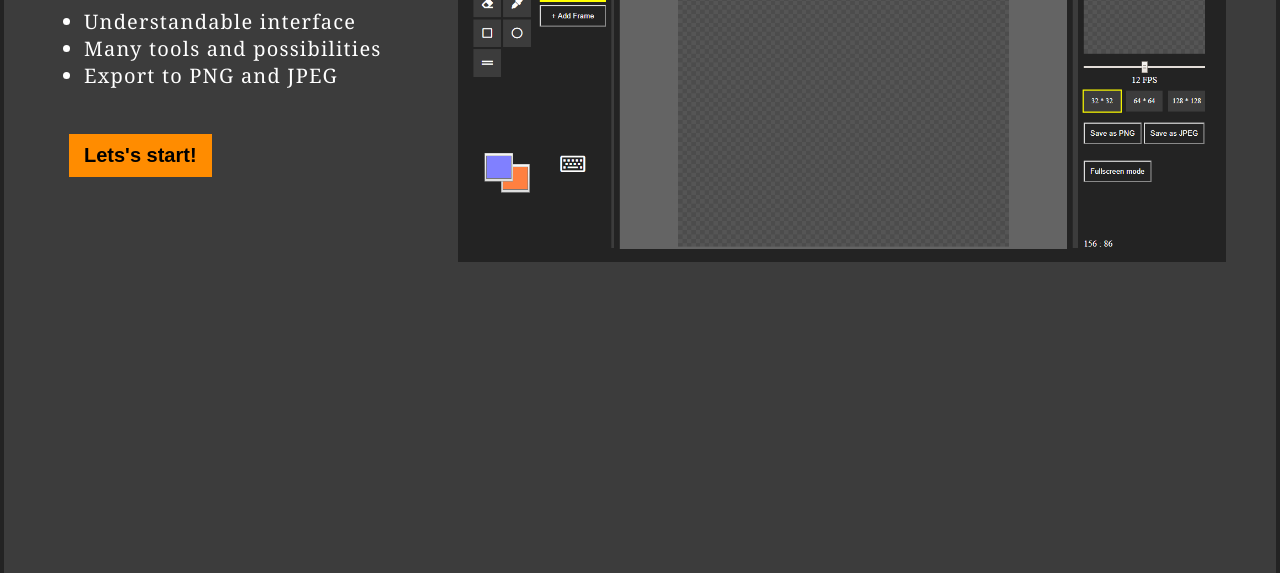
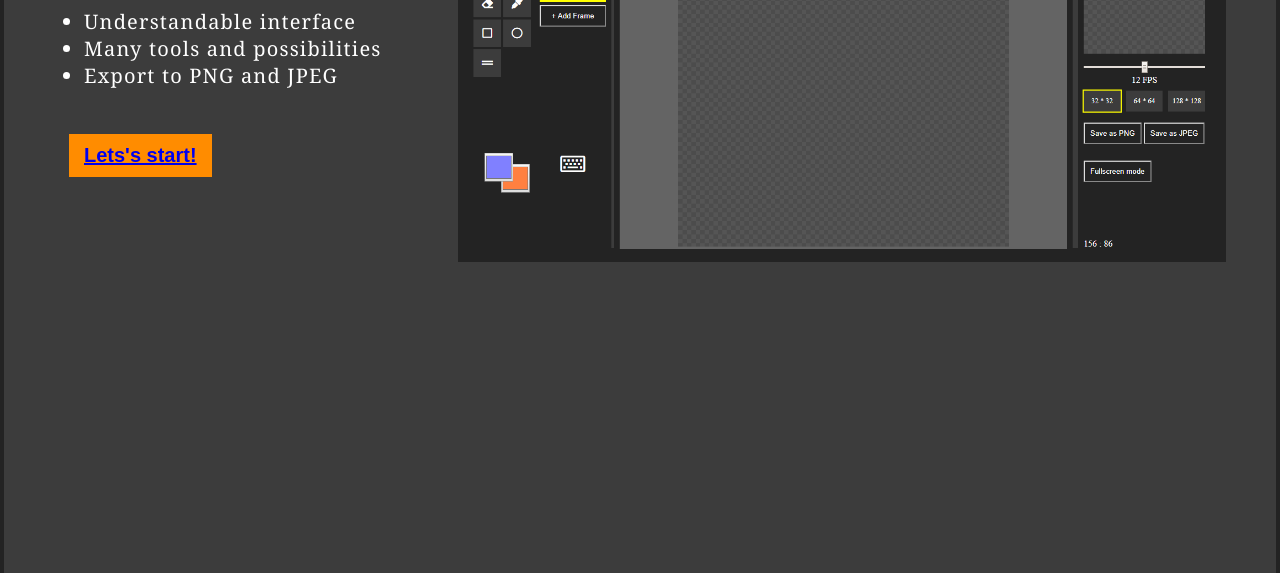
Before and after one commit to ChrisGerBy/piskel-landing, a plain HTML site: page index.html in a window 1280 px wide. Shown: the part 211-784 px from the top of the page. Drawn offline with Linux system fonts and the light colour scheme.

Commit message:
feat: add link

```diff
--- a/index.html
+++ b/index.html
@@ -22,7 +22,7 @@
                     <li>Many tools and possibilities</li>
                     <li>Export to PNG and JPEG</li>
                 </ul>
-                <button class="piskel">Lets's start!</button>
+                <button class="piskel"><a href="https://chrisgerby.github.io/piskel-app/">Lets's start!</a></button>
             </div>
             <div class="image"><img src="./img/lp-main.png" alt="Piskel start page"></div>
         </section>
@@ -78,7 +78,7 @@
         </section>
         <div class="centered">
             <h3>Thanks for your attention! Good luck!</h3>
-            <button class="piskel">Lets's start!</button>
+            <button class="piskel"><a href="https://chrisgerby.github.io/piskel-app/">Lets's start!</a></button>
         </div>
     </main>
     <footer class="footer">
```
